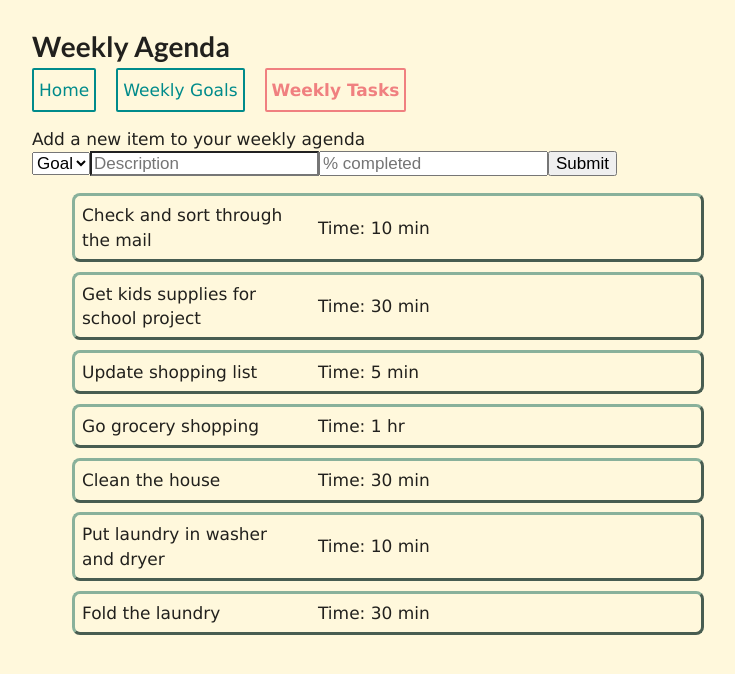
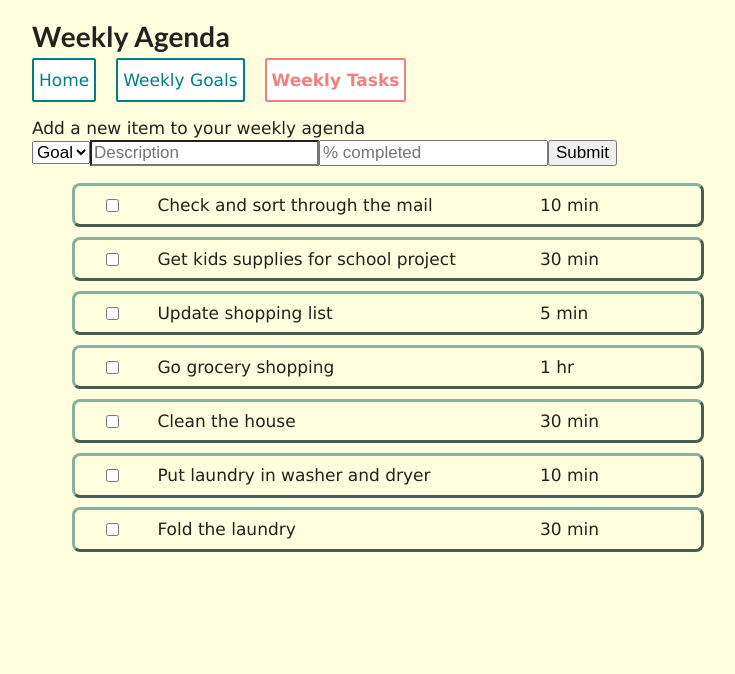
Before and after one commit to melissamfields12/weekly-agenda-app, a React (Create React App) app: page /weeklytasks in a window 1280 px wide. Shown: the top 674 px of the page, without its empty margins (272-1007 px from the left). Built offline with nearby package versions, Linux system fonts and the light colour scheme; data requests are answered from the project's data file.

Commit message:
Add checkboxes to tasks and edit CSS.

```diff
--- a/db.json
+++ b/db.json
@@ -10,7 +10,7 @@
       "id": 2,
       "name": "Get kids supplies for school project",
       "time": "30 min",
-      "isCompleted": false
+      "isCompleted": true
     },
     {
       "id": 3,
--- a/src/components/Form.js
+++ b/src/components/Form.js
@@ -29,7 +29,6 @@ function Form({ addNewItem }) {
     }
 
     function handleSubmit(e) {
-        console.log(formType)
         e.preventDefault()
        let type;
         if(formType) {
--- a/src/components/NavBar.js
+++ b/src/components/NavBar.js
@@ -3,10 +3,10 @@ import { NavLink } from "react-router-dom";
 
 function NavBar() {
     const style = {
-        color: "#008B8B",
+        color: "#008080",
         padding: "10px 5px",
         marginRight: "20px",
-        background: "#FFF8DC",
+        background: "white",
         border: "solid",
         borderRadius: "2px",
         borderWidth: "2px",
@@ -15,7 +15,7 @@ function NavBar() {
     const activeStyle = {
         color: "#F08080",
         border: "solid",
-        fontWeight: "bold"
+        fontWeight: "bold",
     }
 
     return (
--- a/src/components/TaskList.js
+++ b/src/components/TaskList.js
@@ -1,26 +1,26 @@
-import React, { useState } from "react";
+import React from "react";
 
 function TaskList({ task, updateTaskList }) {
-    const [isCompleted, setIsCompleted] = useState('')
     const {name, time} = task;
 
     function updateTask() {
-        fetch(`http://localhost3004/tasks/${task.id}`, {
+        fetch(`http://localhost:3004/tasks/${task.id}`, {
             method: "PATCH",
             headers: {
                 "Content-Type": "application/json",
             },
-            body: JSON.stringify({
-                isCompleted: setIsCompleted(isCompleted)
+                body: JSON.stringify({
+                isCompleted: !task.isCompleted,
             }),
         })
             .then(resp => resp.json())
             .then(updatedTask => updateTaskList(updatedTask))
     }
     return (
-            <li onClick={updateTask}>
+            <li>
+            <input type="checkbox" onClick={updateTask}/>
             <span>{name}</span>
-            <span>Time: {time}</span>
+            <span>{time}</span>
             </li>
     )
 }
--- a/src/index.css
+++ b/src/index.css
@@ -1,6 +1,6 @@
 body {
-  background-color: cornsilk;
-  margin: 1rem auto;
+  background-color: lightyellow;
+  margin: 0.25rem auto;
   padding: 1rem 1rem;
   max-width: 700px;
   font-family: 'Lucida Sans', 'Lucida Sans Regular', 'Lucida Grande', 'Lucida Sans Unicode', Geneva, Verdana, sans-serif;
@@ -16,6 +16,7 @@ body {
   display: grid;
   margin: 0.7rem 0;
   padding: 0.5rem;
+  background-color: white;
   grid-template-columns: 3fr 2fr 120px 80px;
   column-gap: 1rem;
   align-items: center;
@@ -32,7 +33,7 @@ body {
   display: grid;
   margin: 0.7rem 0;
   padding: 0.5rem;
-  grid-template-columns: 3fr 2fr 120px 80px;
+  grid-template-columns: 0.5fr 3fr 80px 60px;
   column-gap: 1rem;
   align-items: center;
   border: outset;
```
